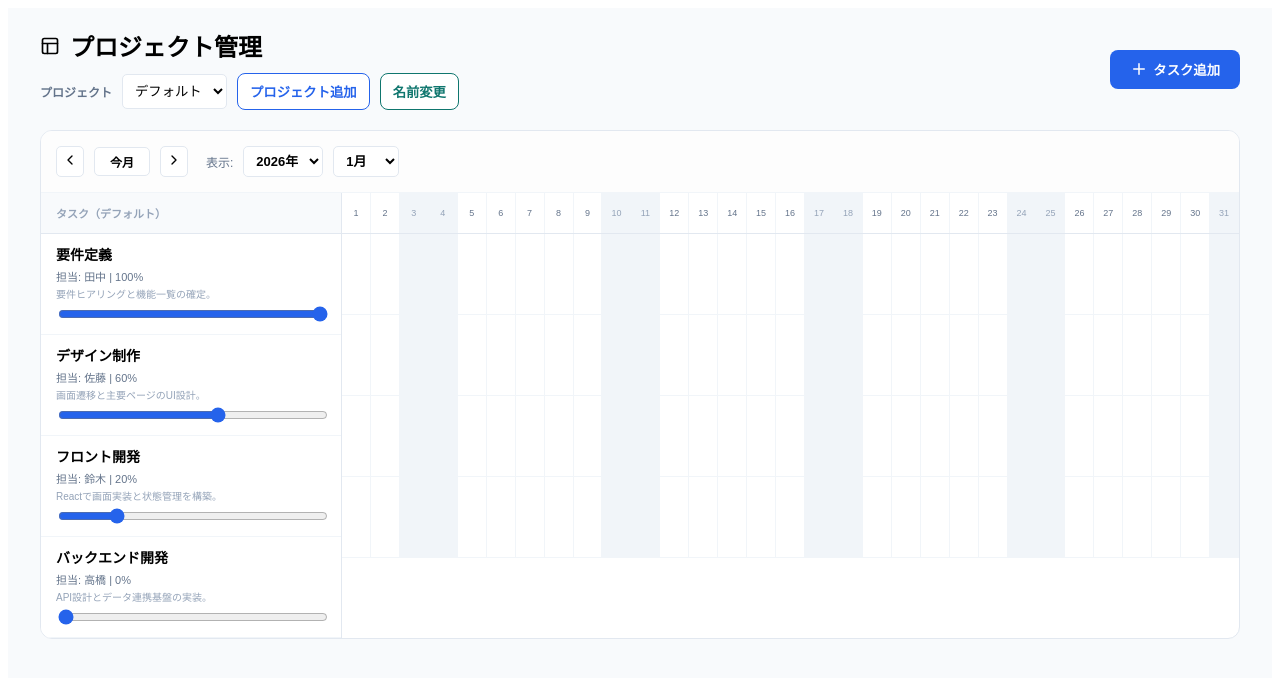
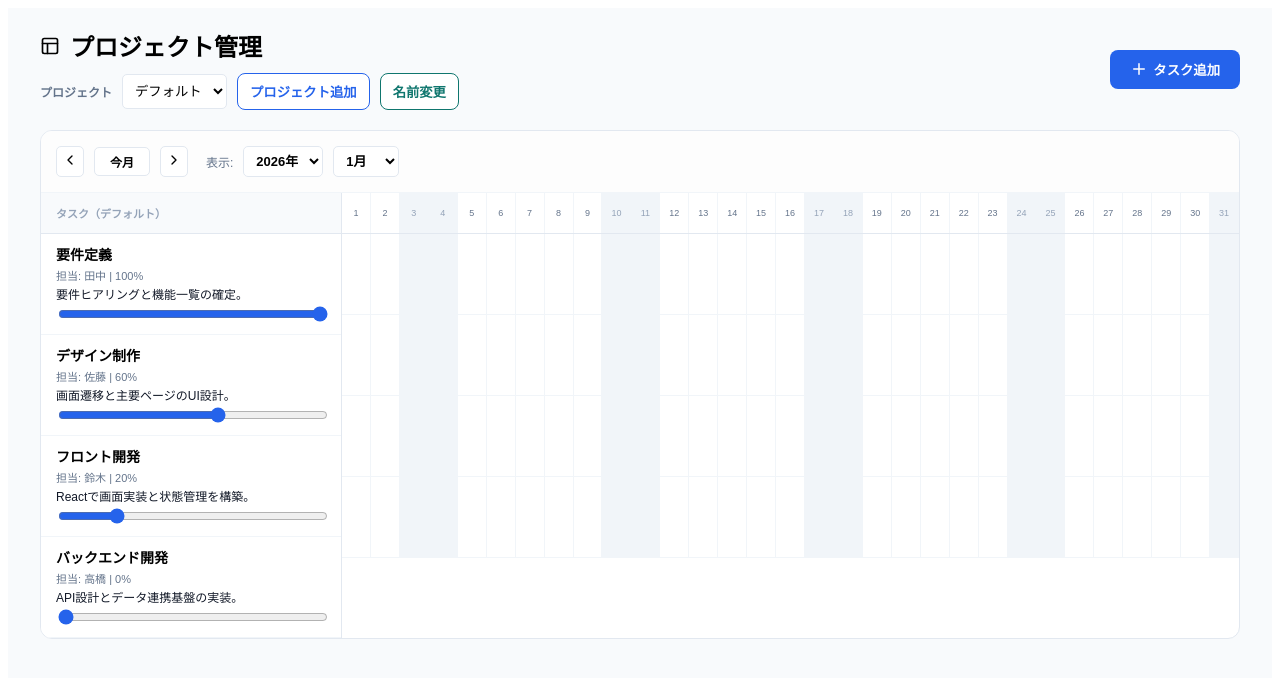
Before and after one commit to dhiabora/gantt-chart-tool, a React (Vite) app: page / in a window 1280 px wide. Shown: the top 678 px of the page. Built offline with nearby package versions, Linux system fonts and the light colour scheme.

Commit message:
タスク内容の文字を強調

```diff
--- a/src/App.jsx
+++ b/src/App.jsx
@@ -421,8 +421,9 @@ const App = () => {
                   {t.description && (
                     <div
                       style={{
-                        fontSize: '10px',
-                        color: '#94a3b8',
+                        fontSize: '12px',
+                        color: '#111827',
+                        fontWeight: '500',
                         marginTop: '2px',
                         whiteSpace: 'nowrap',
                         overflow: 'hidden',
```
